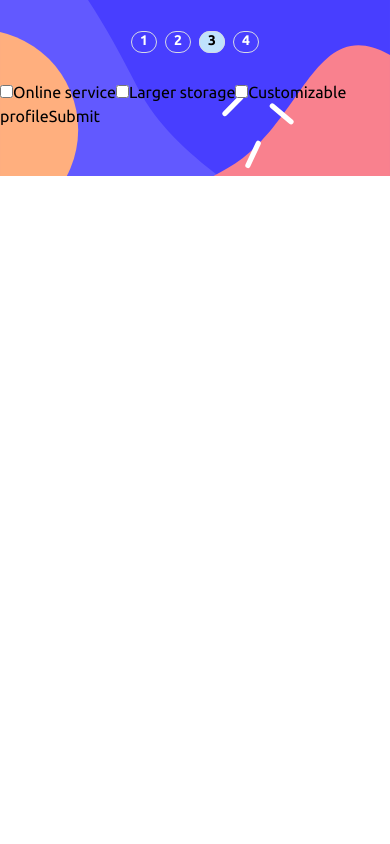
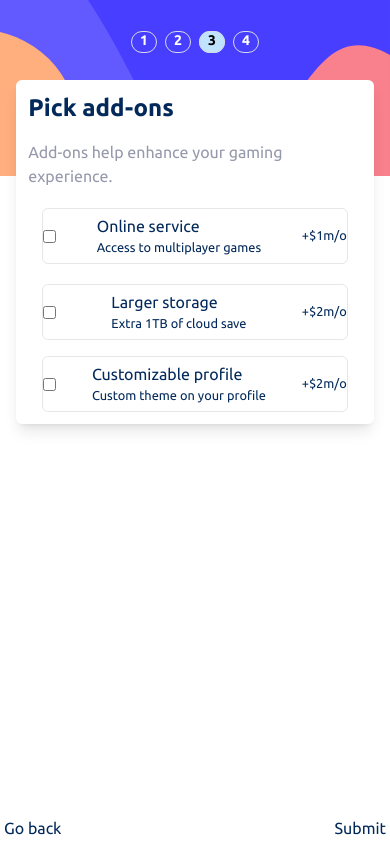
Before and after one commit to JaacielBriseo/multi-step-form, a React (Create React App) app: page /addons in a window 390 px wide. Built offline with nearby package versions, Linux system fonts and the light colour scheme.

Commit message:
Addons mobile version

```diff
--- a/src/views/Addons.tsx
+++ b/src/views/Addons.tsx
@@ -1,10 +1,28 @@
-import { Field, Form, Formik } from "formik";
-import { setAddon } from "../store";
+import { Field, Form, Formik } from 'formik';
+import { setAddon } from '../store';
 import { useAppDispatch } from '../store/hookTypes';
+import { useNavigate } from 'react-router-dom';
 
 export const Addons = () => {
-  const options : string[] = ['Online service', 'Larger storage', 'Customizable profile']
-  const dispatch = useAppDispatch()
+	const addonsOptions = [
+		{
+			addon: 'Online service',
+			msg: 'Access to multiplayer games',
+			extra: '+$1m/o',
+		},
+		{
+			addon: 'Larger storage',
+			msg: 'Extra 1TB of cloud save',
+			extra: '+$2m/o',
+		},
+		{
+			addon: 'Customizable profile',
+			msg: 'Custom theme on your profile',
+			extra: '+$2m/o',
+		},
+	];
+	const dispatch = useAppDispatch();
+	const navigate = useNavigate();
 	return (
 		<Formik
 			initialValues={{
@@ -13,19 +31,43 @@ export const Addons = () => {
 			onSubmit={(values) => {
 				console.log(values.options);
 				dispatch(setAddon(values.options));
+        navigate('/summary')
 			}}
 		>
 			{({ values }) => (
-      <Form>
-        {options.map((option) => (
-          <label key={option}>
-            <Field type="checkbox" name="options" value={option} checked={values.options.indexOf(option) !== -1} />
-            {option}
+				<Form className='text-MarineBlue w-11/12 mx-auto p-3 bg-White rounded-md flex flex-col shadow-lg'>
+					<div className='flex flex-col space-y-4 mb-4'>
+						<h1 className='text-2xl font-bold'>Pick add-ons</h1>
+						<p className='text-CoolGray'>Add-ons help enhance your gaming experience.</p>
+					</div>
+					<div className='flex flex-col items-center space-y-4'>
+						{addonsOptions.map((option) => (
+							<label
+								key={option.addon}
+								className='w-11/12 mx-auto border h-14 rounded-md flex justify-between items-center m-1'
+							>
+								<Field
+									type='checkbox'
+									name='options'
+									value={option.addon}
+									checked={values.options.indexOf(option.addon) !== -1}
+								/>
+								<div className='flex flex-col'>
+									{option.addon}
+									<small>{option.msg}</small>
+								</div>
+								<small className=''>{option.extra}</small>
 							</label>
 						))}
-        <button type="submit">Submit</button>
+					</div>
+					<button onClick={() => navigate(-1)} type='button' className='fixed bottom-1 left-1'>
+						Go back
+					</button>
+					<button type='submit' className='fixed bottom-1 right-1'>
+						Submit
+					</button>
 				</Form>
 			)}
 		</Formik>
-  )
-}
+	);
+};
```
Lines whose indentation alone changed are shown as unchanged.
